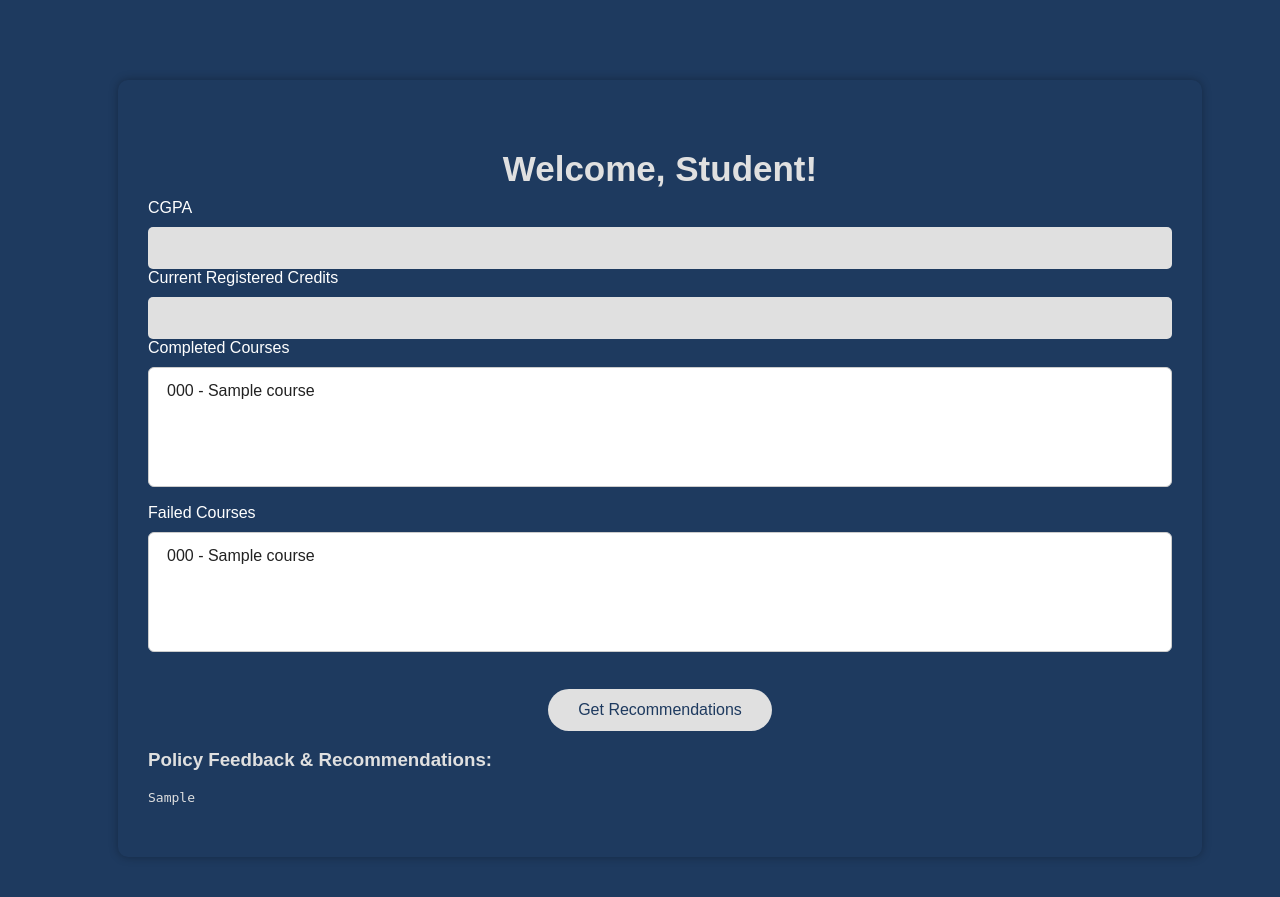
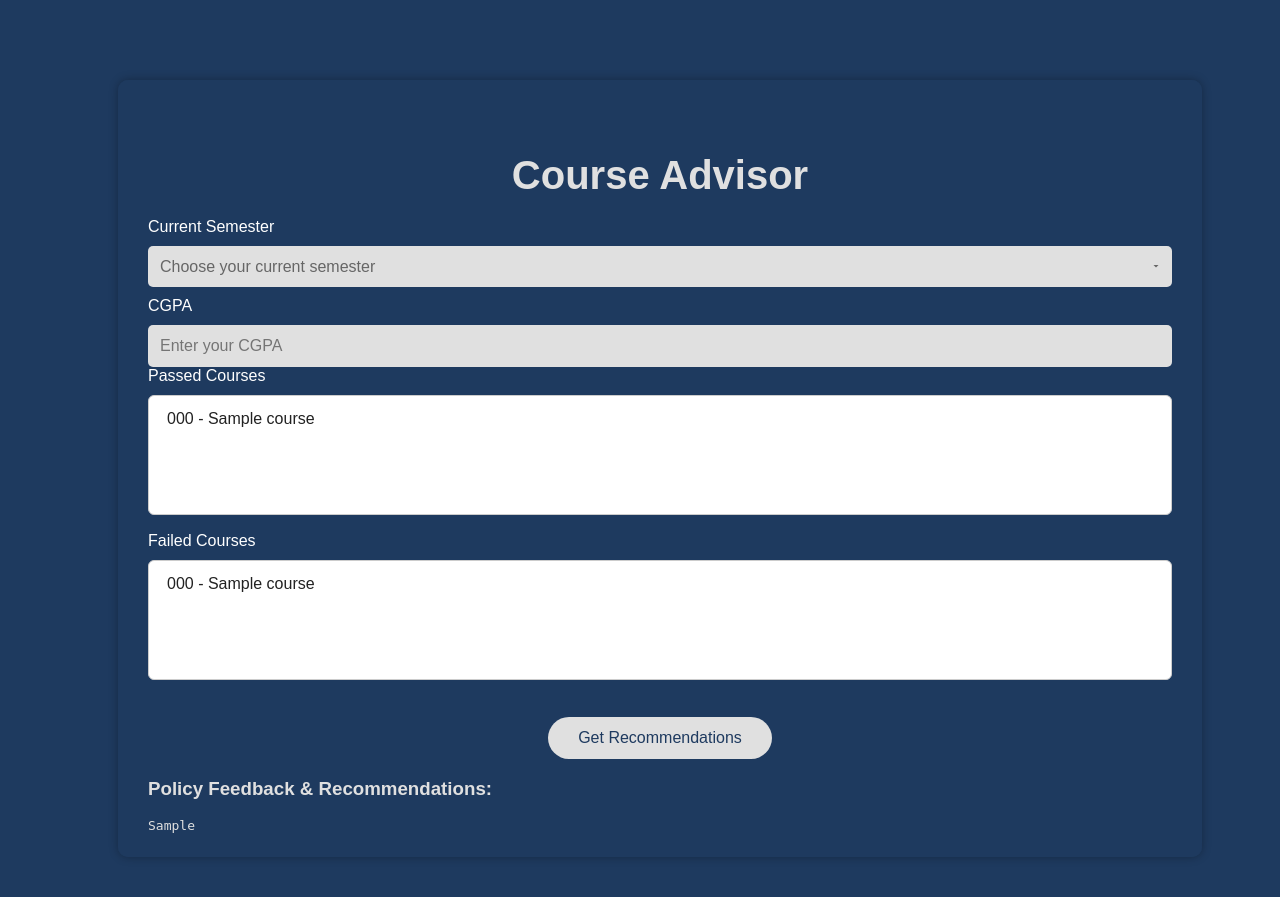
Before and after one commit to Ramez-Asaad/TrackWise, a Flask app: template UI/templates/student.html in a window 1280 px wide. Shown: the top 897 px of the page. Run offline with Flask 3, Linux system fonts and the light colour scheme; the template is opened without the code that fills it: most values are stand-ins (such as "Sample title", 1, 10 or a date in 2020); parts of the project's set-up code (start-up, migrations or seed data) failed here and were passed over; some libraries are stand-ins or nearby versions.

Commit message:
Update student dashboard to Course Advisor; modified title, improved form labels, and added semester selection.

```diff
--- a/UI/templates/student.html
+++ b/UI/templates/student.html
@@ -3,25 +3,30 @@
 <head>
     <meta charset="UTF-8">
     <meta name="viewport" content="width=device-width, initial-scale=1.0">
-    <title>Student Dashboard</title>
+    <title>Course Advisor</title>
     <link rel="stylesheet" href="/static/css/student.css">
     <!-- Choices.js CSS -->
     <link rel="stylesheet" href="https://cdn.jsdelivr.net/npm/choices.js/public/assets/styles/choices.min.css" />
 </head>
 <body>
     <div class="container">
-        <h2>Welcome, Student!</h2>
+        <h2 style="text-align:center; font-family: 'Righteous', sans-serif; font-size: 2.5rem; margin-bottom: 30px;">Course Advisor</h2>
         <form method="POST" action="/student_kbs">
             <div class="input-field">
-                <label>CGPA</label>
-                <input type="number" step="0.01" name="cgpa" required>
+                <label for="semester">Current Semester</label>
+                <select id="semester" name="semester" required>
+                    <option value="" disabled selected>Choose your current semester</option>
+                    <option value="Fall">Fall</option>
+                    <option value="Spring">Spring</option>
+                    <option value="Summer">Summer</option>
+                </select>
             </div>
             <div class="input-field">
-                <label>Current Registered Credits</label>
-                <input type="number" name="current_credits" required>
+                <label for="cgpa">CGPA</label>
+                <input type="number" step="0.01" name="cgpa" id="cgpa" placeholder="Enter your CGPA" required>
             </div>
             <div class="input-field">
-                <label>Completed Courses</label>
+                <label for="completed_courses">Passed Courses</label>
                 <select id="completed_courses" name="completed_courses" multiple>
                     {% for course in courses %}
                         <option value="{{ course.course_code }}">{{ course.course_code }} - {{ course.course_name }}</option>
@@ -29,7 +34,7 @@
                 </select>
             </div>
             <div class="input-field">
-                <label>Failed Courses</label>
+                <label for="failed_courses">Failed Courses</label>
                 <select id="failed_courses" name="failed_courses" multiple>
                     {% for course in courses %}
                         <option value="{{ course.course_code }}">{{ course.course_code }} - {{ course.course_name }}</option>
@@ -51,12 +56,12 @@
         new Choices('#completed_courses', {
             removeItemButton: true,
             placeholder: true,
-            placeholderValue: 'Select completed courses...'
+            placeholderValue: 'Choose your Passed Courses'
         });
         new Choices('#failed_courses', {
             removeItemButton: true,
             placeholder: true,
-            placeholderValue: 'Select failed courses...'
+            placeholderValue: 'Choose your Failed Courses'
         });
     </script>
 </body>
```
